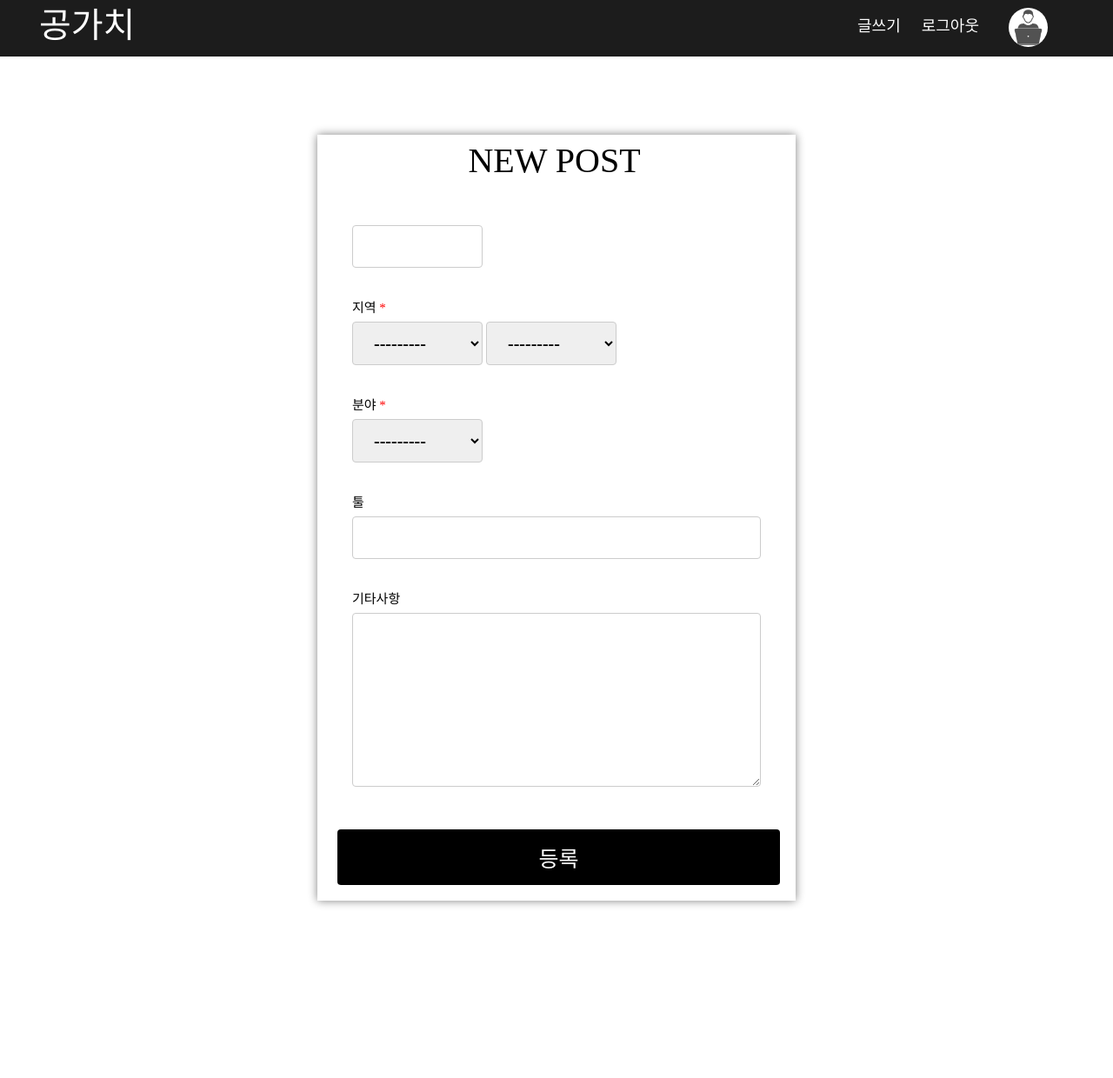
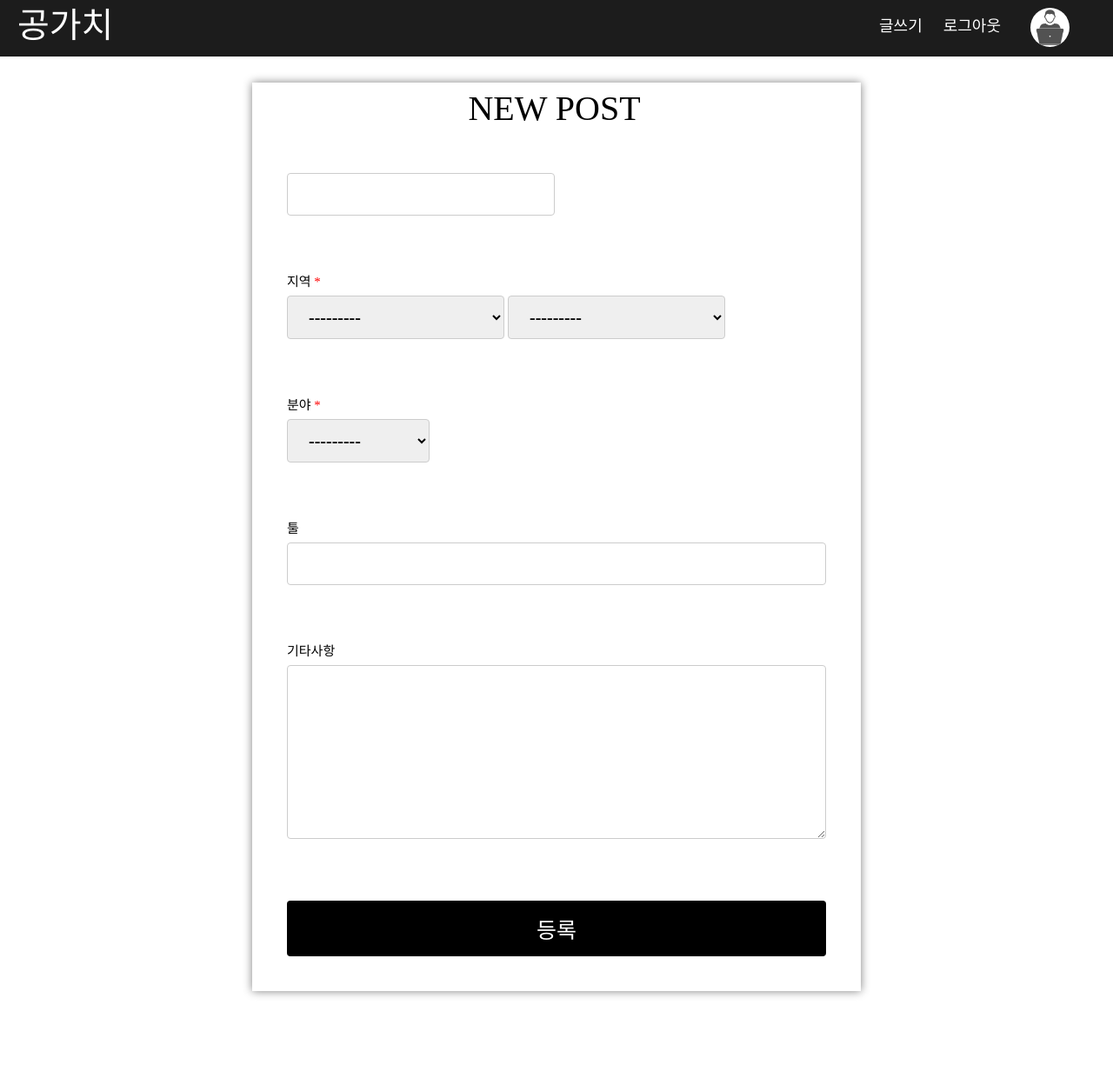
Before and after one commit to zeeyon/CompeteValue, a Django app: page /posts/new in a window 1280 px wide. Shown: the whole page at 87% size. Before the commit the page ends 1043 px from the top, so only its background shows below. Run offline with Django 3.2, Linux system fonts and the light colour scheme; the visitor is signed in with stand-in values (Sample User, id 1); data that the repository does not hold is empty; some libraries are stand-ins or nearby versions; some web fonts are replaced.

Commit message:
비율 안맞는거 수정
post_form table 수정, 비율, 모바일 수정

```diff
--- a/likecompetition/likecompetition/static/base.css
+++ b/likecompetition/likecompetition/static/base.css
@@ -57,7 +57,6 @@ header .hamburger-button{
 	margin-right: auto;
 }
 header .header-logo{
-	padding:0 25px;
 	font-family:'TmoneyRoundWindExtraBold';
 	font-size:40px;
 	line-height:50px;
@@ -70,7 +69,7 @@ header .header-logo a{
 
 #main-menu{
 	margin-left:auto;
-	margin-right:50px;
+	margin-right:25px;
 }
 #main-menu>ul>li{
 	display:inline;
@@ -163,47 +162,23 @@ header .header-logo a{
 
 /* Mobile Device */
 /* 768px 미만 해상도의 모바일 기기를 위한 코드를 작성한다. 모든 해상도에서 이 코드가 실행됨. 미디어 쿼리를 지원하지 않는 모바일 기기를 위해 미디어 쿼리 구문을 사용하지 않는다. */
-.content-main{
-	padding-left:10px;
-	padding-right:10px;
-}
-
-#header-menu{
+#main-menu{
 	display:none;
 }
-
 .header-logo{
-	padding-right: 65px;
+	padding-right:40px;
 }
 
 /* Tablet &amp; Desktop Device */
 @media all and (min-width:768px) {
    /*  사용자 해상도가 768px 이상일 때 이 코드가 실행됨. 테블릿과 데스크톱의 공통 코드를 작성한다. */
-    .content-main{
-		padding-left:250px;
-		padding-right:250px;
-		padding-top:60px;
-	}
-
-	#header-menu{
-		display:flex;
-	}
-
 	.hamburger-button{
 		display:none;
 	}
-
 	.header-logo{
-		padding-right: 0px;
+		padding-right:0px;
+	}
+	#main-menu{
+		display:flex;
 	}
 }
-
-/* Tablet Device */
-@media all and (min-width:768px) and (max-width:1024px) {
-    /* 사용자 해상도가 768px 이상이고 1024px 이하일 때 이 코드가 실행됨. 아이패드 또는 비교적 작은 해상도의 랩탑이나 데스크톱에 대응하는 코드를 작성한다. */
-}
-
-/* Desktop Device */
-@media all and (min-width:1025px) {
-   /*  사용자 해상도가 1025px 이상일 때 이 코드가 실행됨. 1025px 이상의 랩탑 또는 데스크톱에 대응하는 코드를 작성한다. */
-}
--- a/likecompetition/posts/static/post_form.css
+++ b/likecompetition/posts/static/post_form.css
@@ -1,31 +1,43 @@
-
 /**
 *post_form
 */
 
-
-#post_form_1{
+#post_form_box{
 	box-shadow:0px 0px 10px gray;
 	margin-left:auto;
 	margin-right:auto;
-	width:550px;
+	width:700px;
 	background-color:white;
 	margin-bottom:100px;
 }
 
-#post_form span{
-	color:red;
+#post_form{
+	font-family:'IBMPlexSansKR-Light';
+	margin:0px;
+	padding:10px;
 }
 
-legend{
+#post_form div{
+	padding: 30px 30px;
+}
+
+#post_form legend{
 	font-size:40px;
 	text-align:center;
 	font-family:'TmoneyRoundWindExtraBold';
 	padding-right:5px;
 }
 
-input[type=text], select, input[type=number], textarea{
-	width:150px;
+#post_form label{
+	font-size:15px;
+	margin-bottom: 15px;
+}
+
+#post_form label span{
+	color:red;
+}
+
+#post_form input[type=text], select, textarea{
 	padding:12px 20px;
 	margin:8px 0;
 	display:inline-block;
@@ -35,20 +47,30 @@ input[type=text], select, input[type=number], textarea{
 	font-weight:bold;
 	font-family:'IBMPlexSansKR-Light';
 	font-size:20px;
+	vertical-align: center;
+}
+
+#id_city, #id_area{
+	width:250px;
 }
 
 #id_field{
-	list-style: none;
+	list-style:none;
 }
 
 #id_field li{
-	padding: 10px;
-	float: left;
-	width:210px;
+	display: inline-block;
+	padding: 10px 0px;
+	width:200px;
+}
+
+#id_field li:hover{
+	font-weight:bolder;
 }
 
 #id_tool{
 	width:100%;
+	clear:both;
 }
 
 textarea{
@@ -57,28 +79,13 @@ textarea{
 }
 
 input[type=submit]{
-	width:96%;
+	width:100%;
 	background-color:black;
 	color:white;
 	padding:14px 20px;
-	margin:8px 13px;
 	border:none;
 	border-radius:4px;
 	cursor:pointer;
 	font-size:25px;
 	font-family:'TmoneyRoundWindExtraBold';
 }
-
-#post_form{
-	font-family:'IBMPlexSansKR-Light';
-	margin:0px;
-	padding:10px;
-}
-
-label{
-	font-size:15px;
-}
-
-#post_form table{
-	border-spacing:30px;
-}
--- a/likecompetition/posts/templates/post_form.html
+++ b/likecompetition/posts/templates/post_form.html
@@ -5,53 +5,41 @@
 {% block content %}
 {{ error_message }}
 
-<div id="post_form_1">
+<div id="post_form_box">
     <form method="POST" id="areaForm" data-areas-url="{% url 'ajax_load_areas' %}">
         {% csrf_token %}
         <div id="post_form">
             <legend>NEW POST</legend><br>
-                <table>
-                    <tr>
-                        <td>
+            <div>
                 {{ form.title }}
-                        </td>
-                    </tr>
-                    <tr>
-                        <td>
+            </div>
+            <div>
                 <label for="id_city">지역 <span> *</span></label><br>
                 {{ form.city }}
                 {{ form.area }}
-                        </td>
-                    </tr>
-                    <tr>
-                        <td>
+            </div>
+            <div>
                 <label for="id_field">분야 <span> *</span></label><br>
                 {{ form.field }}
-                        </td>
-                    </tr>
-                    <tr>
-                        <td>
+            </div>
+            <div>
                 <label for="id_tool">툴</label><br>
                 {{ form.tool }}
                 <input type="text" id="id_tool">
-                        </td>
-                    </tr>
-                    <tr>
-                        <td>
+            </div>
+            <div>
                 <label for="id_content">기타사항</label><br>
                 {{ form.content }}
-                            </td>
-                    </tr>
-                </table>
+            </div>
+            <div>
                 <input type="submit" value="등록"/>
                 {% if method %}
                 <input type="hidden" name="_method" value="{{ method }}" />
                 {% endif %}
             </div>
+        </div>
     </form>
 </div>
-
-
 {% endblock %}
 {% block end %}
 <script src="/static/post_form.js"></script>
--- a/likecompetition/users/static/login.css
+++ b/likecompetition/users/static/login.css
@@ -6,9 +6,6 @@
 	height:100%;
 }
 .content-main{
-	padding-left:250px;
-	padding-right:250px;
-	padding-top:80px;
 	height:100%;
 	font-family:'Nanum Gothic', sans-serif;
 	font-size:15pt;
@@ -30,7 +27,7 @@
 #login-form>#login-button{
 	margin-top:20px;
 	margin-bottom:10px;
-	width:100%;
+	width:346px;
 	padding:10px;
 	background-color:#B9B9B9;
 	color:white;
--- a/likecompetition/users/static/mypage.css
+++ b/likecompetition/users/static/mypage.css
@@ -22,7 +22,8 @@ orange{
 
 #profile-bottom{
     position: relative;
-    top:200px;
+	top:200px;
+	padding: 50px 50px;
 }
 
 #profile-background{
@@ -53,7 +54,7 @@ orange{
 	opacity: 0.5;
 }
 #profile-header{
-	margin-left:350px;
+	margin-left:500px;
 	opacity:0;
 }
 .profile-name{
--- a/likecompetition/users/static/signup.css
+++ b/likecompetition/users/static/signup.css
@@ -2,7 +2,6 @@
 /**
 * 회원가입 폼
 */
-
 
 #register-form, #register-form>table{
 	text-align:center;
@@ -15,7 +14,7 @@
 }
 
 #register-form table tr td input{
-	width:320px;
+	width:290px;
 	font-size:20px;
 	line-height:23px;
 	padding:10px;
@@ -58,7 +57,7 @@
 .form-submit{
 	font-size:15pt;
 	padding:10px;
-	width:100%;
+	width:362px;
 	background-color:#1C1C1C;
 	color:white;
 	font-family:'TmoneyRoundWindExtraBold';
--- a/likecompetition/users/templates/mypage.html
+++ b/likecompetition/users/templates/mypage.html
@@ -44,7 +44,7 @@
             <!--이 부분 부터는 본인프로필에서만 볼 수 있음-->
             <div class="profile-score list" onclick="location.href='setting.html'">
                 <img src="{% static 'images/bookmark.png' %}" title="북마크한 글">
-                <div id="number"></div>
+                <div id="number">5</div>
             </div>
 
 
```
Also changed, not shown: likecompetition/posts/static/index.css (+11 -7 lines), likecompetition/users/static/images/bookmark.png (added). Lines whose indentation alone changed are shown as unchanged.
